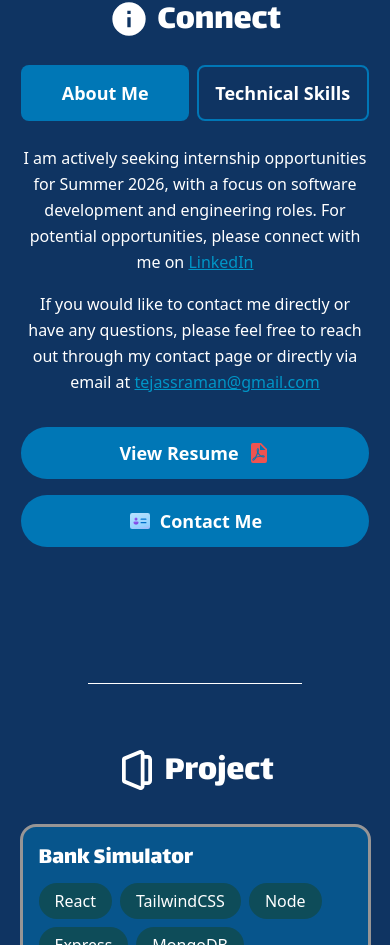
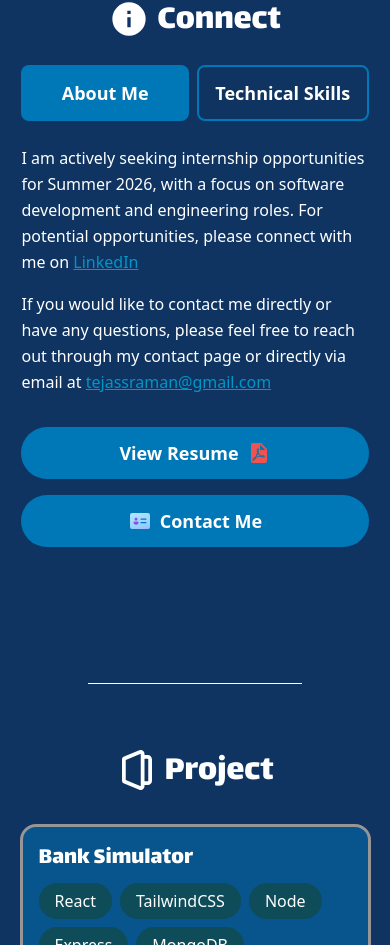
Before and after one commit to Traman2/TejasPortfolioWebsite, a React (Vite) app in the folder client/: page / in a window 390 px wide. Shown: the part 1064-2009 px from the top of the page. Built offline with nearby package versions, Linux system fonts and the light colour scheme; a web font is replaced by a local one.

Commit message:
fix formatting issues of mobile connect

```diff
--- a/client/src/components/MobileComponents/MobileHome/MobileConnect.tsx
+++ b/client/src/components/MobileComponents/MobileHome/MobileConnect.tsx
@@ -38,7 +38,7 @@ export default function MobileConnect() {
       <div className="text-white mb-8 w-full">
         {activeSection === "about" ? (
           <>
-            <p className="text-base leading-relaxed text-center">
+            <p className="text-base leading-relaxed">
               I am actively seeking internship opportunities for Summer 2026,
               with a focus on software development and engineering roles. For
               potential opportunities, please connect with me on{" "}
@@ -51,7 +51,7 @@ export default function MobileConnect() {
                 LinkedIn
               </a>
             </p>
-            <p className="text-base mt-4 leading-relaxed text-center">
+            <p className="text-base mt-4 leading-relaxed">
               If you would like to contact me directly or have any questions,
               please feel free to reach out through my contact page or directly
               via email at{" "}
```
